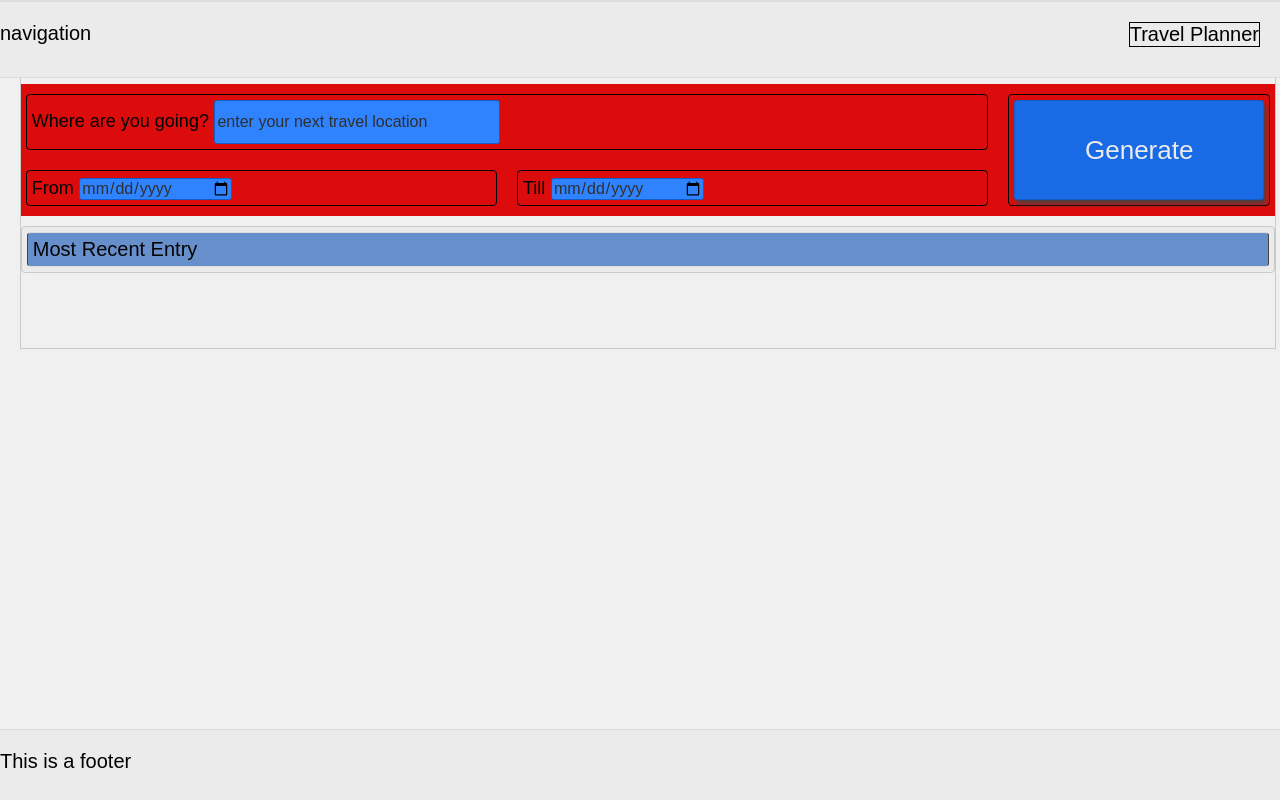
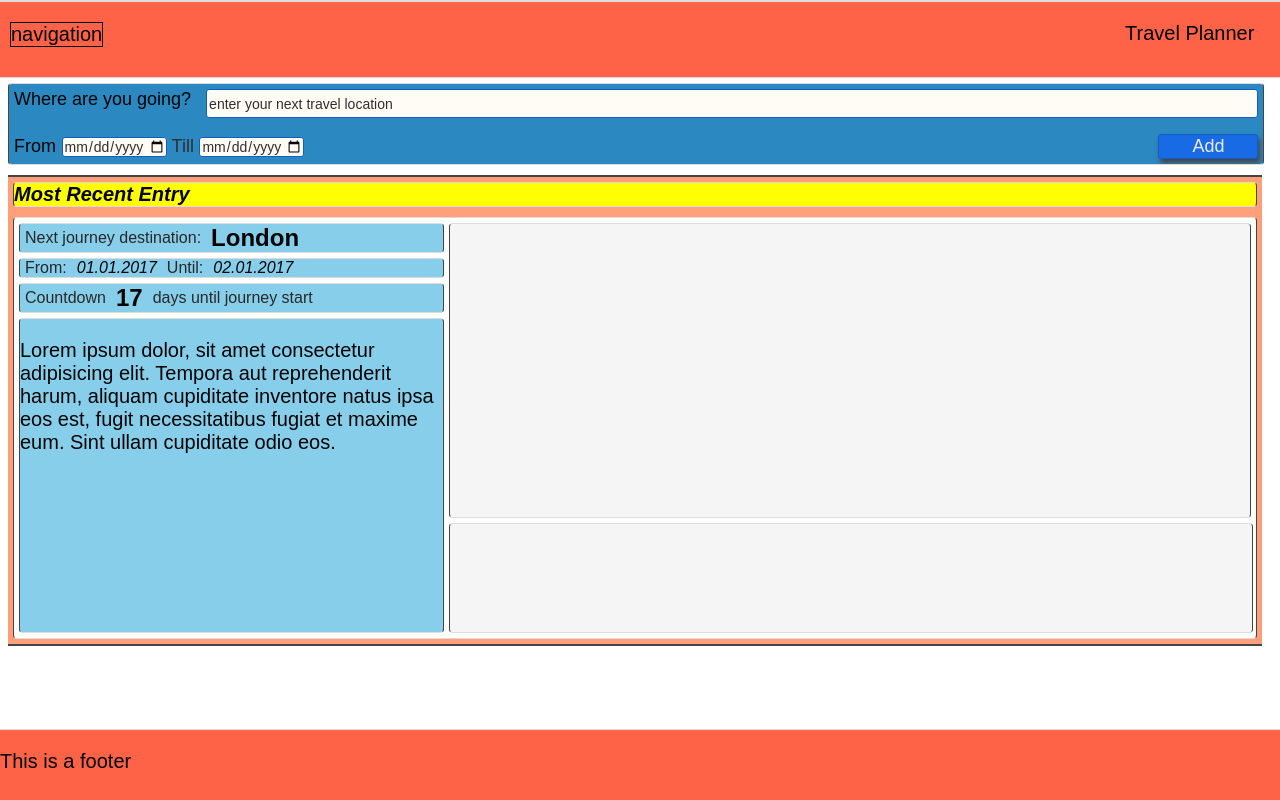
Before and after one commit to Matschock/udacityCapstoneProject, a website built with webpack: page src/client/views/index.html in a window 1280 px wide. Built offline with nearby package versions, Linux system fonts and the light colour scheme.

Commit message:
styleupdate + dynamicPageElements update  + app.js update to fit new html elements

```diff
--- a/src/client/index.js
+++ b/src/client/index.js
@@ -8,7 +8,8 @@ import { toggleNavbar } from './js/dynamicPageElements'
 import './styles/base.scss'
 import './styles/header.scss'
 import './styles/structure.scss'
-// import './styles/form.scss'
+import './styles/navbar.scss'
+import './styles/travelcard.scss'
 // import './styles/footer.scss'
 
 //
@@ -23,6 +24,6 @@ export {
 console.log("From client side index.js: we are here");
 
 // Event listener for button
-document.getElementById('generate').addEventListener('click', handleNewLocationSubmit);
+document.getElementById('add').addEventListener('click', handleNewLocationSubmit);
 // Event listener for navbar
 document.getElementById('navbarview').addEventListener('click', toggleNavbar);
--- a/src/client/styles/base.scss
+++ b/src/client/styles/base.scss
@@ -1,145 +1,24 @@
 body{
-    background: rgb(240,240,240);
+    //background: rgb(240,240,240);
+    background: white;
     font-family: -apple-system, BlinkMacSystemFont, sans-serif;
-    display: grid;
     width: 100vw;
-    height: 100%;
-    grid-auto-rows: minmax(150px, auto);
-    /* grid-template-columns:  */
-    height:auto; /*100vh;*/
-    background: rgb(240,240,240);
+    //height: 100vh;
     color: #040404;
     justify-content: center;
-    grid-gap: 1em;
     font-size: 20px;
     font-family: 'Oswald', sans-serif;
+    //overflow: hidden;
 }
 
 .holder{
-    margin: 5px;
-    padding: 5px;
     border-radius: 4px;
     border: 1px solid #444;
     border-top: 1px solid rgb(220, 220, 220);
     border-bottom: 1px solid rgb(220, 220, 220);
 }
 
-.entry{
-    background: #2360bda8;
-}
-
-#entryHolder{
-
-}
-
-#date{
-
-}
-
-#temp{
-
-}
-
-#content{
-
-}
-
-.title{
-
-}
-
-.location{
-    grid-area: loc;
-    border: 1px solid black;
-}
-
-.startdate{
-    grid-area: sd;
-    border: 1px solid black;
-}
-
-.enddate{
-    grid-area: ed;
-    border: 1px solid black;
-}
-
-.bGenerate{
-    grid-area: bg;
-    border: 1px solid black;
-}
-
 /*  Basic Styling To Override Default For Basic HTML Elements */
-label{
-    // display:block;
-    font-size: 18px;
-}
-
-input{
-    // display:block;
-    height: 40px;
-    width: 280px;
-    background:#3083ff;
-    color: #2f2f2f;
-    font-size: 16px;
-    font-family: 'Oswald', sans-serif;
-    border: 1px solid #145cc8;
-    border-radius: 3px;
-}
-
-button{
-    width: 250px;
-    height: 100px;
-    background: #186ae5;
-    color: #ebebeb;
-    font-size: 26px;
-    font-family: 'Oswald', sans-serif;
-    border: none;
-    border: 1px solid #145cc8;
-    border-radius: 3px;
-    box-shadow: 2px 4px 5px #444;
-}
 h1{
     font-size: 36px;
 }
-
-textarea{
-    background:#22b2da;
-    color: #2f2f2f;
-    font-size: 16px;
-    font-family: 'Oswald', sans-serif;
-}
-/* Reset style for HTML element on active to have no border*/
-input:focus,
-select:focus,
-textarea:focus,
-button:focus {
-    outline: none;
-}
-/* Style for Placeholder Text*/
-::placeholder { /* Firefox, Chrome, Opera */
-    color: #2f2f2f;
-    font-family: 'Oswald', sans-serif;
-
-}
-
-:-ms-input-placeholder { /* Internet Explorer 10-11 */
-    color: #2f2f2f;
-    font-family: 'Oswald', sans-serif;
-
-}
-
-::-ms-input-placeholder { /* Microsoft Edge */
-    color: #2f2f2f;
-    font-family: 'Oswald', sans-serif;
-
-}
-
-#startdate{
-    width: 150px;
-    height: auto;
-}
-
-#enddate{
-    width: 150px;
-    height: auto;
-}
--- a/src/client/styles/header.scss
+++ b/src/client/styles/header.scss
@@ -1,32 +1,30 @@
 .headercontainer{
     display: grid;
-    width: 100%;
+    width: 98%;
     height: auto;
     grid-template-columns: auto 1fr auto;
     grid-template-rows: auto ;
     grid-template-areas:
-    "nav" "space" "head" ;
+    "nav space head" ;
     grid-gap: 10px;
     z-index: 1;
     margin-top: 10px;
     padding-top: 10px;
 }
 
-.navbarview{
-    margin-left: 5px;
+#navbarview{
+    margin-left: 10px;
     border: 1px solid black;
+    grid-area: nav;
+}
+
+#space{
+    grid-area: space;
 }
 
 .headline{
-    margin-right: 20px;
     border: 1px solid black;
-}
-
-.fadeOut{
-    visibility: hidden;
-}
-.fadeIn{
-    visibility: visible;
+    grid-area: head;
 }
 
 a {
--- /dev/null
+++ b/src/client/styles/navbar.scss
@@ -0,0 +1,120 @@
+.grid-navbar{
+    display: grid;
+    width: 100%;
+    grid-template-columns: auto auto 1fr auto;
+    grid-template-rows: auto auto;
+    grid-template-areas:
+    "loc loc loc loc"
+    "sdate edate . but";
+    grid-gap: 5px;
+    z-index: 1;
+}
+
+#location{
+    grid-area: loc;
+    display: grid;
+    width: 100%;
+    grid-template-columns: auto 1fr;
+    grid-template-rows: auto;
+    grid-template-areas:
+    "locLbl locInp";
+    grid-gap: 5px;
+    z-index: 1;
+}
+
+#locationlabel{
+    grid-area: locLbl;
+    margin:5px;
+}
+
+#locationinput{
+    grid-area: locInp;
+    height: 25px;
+    margin:5px;
+}
+
+#bAdd{
+    grid-area: but;
+}
+
+#startdate{
+    grid-area: sdate;
+    margin-left: 5px;
+}
+
+#startdatelabel{
+}
+
+#startdateinput{
+}
+
+#enddate{
+    grid-area: edate;
+}
+
+#enddatelabel{
+    color: #2f2f2f;
+}
+
+#enddateinput{
+}
+
+button{
+    margin-right: 5px;
+    width: 100px;
+    height: 25px;
+    background: #186ae5;
+    color: #ebebeb;
+    font-size: 18px;
+    font-family: 'Oswald', sans-serif;
+    border: none;
+    border: 1px solid #145cc8;
+    border-radius: 3px;
+    box-shadow: 2px 4px 5px #444;
+}
+
+input{
+    background:#fffcf5;
+    color: #2f2f2f;
+    font-size: 14px;
+    font-family: 'Oswald', sans-serif;
+    border: 1px solid #145cc8;
+    border-radius: 3px;
+}
+
+label{
+    // display:block;
+    font-size: 18px;
+}
+
+/* Reset style for HTML element on active to have no border*/
+input:focus,
+select:focus,
+textarea:focus,
+button:focus {
+    outline: none;
+}
+
+/* Style for Placeholder Text*/
+::placeholder { /* Firefox, Chrome, Opera */
+    color: #2f2f2f;
+    font-family: 'Oswald', sans-serif;
+}
+
+::placeholder { /* Firefox, Chrome, Opera */
+    color: #2f2f2f;
+    font-family: 'Oswald', sans-serif;
+
+}
+
+:-ms-input-placeholder { /* Internet Explorer 10-11 */
+    color: #2f2f2f;
+    font-family: 'Oswald', sans-serif;
+
+}
+
+::-ms-input-placeholder { /* Microsoft Edge */
+    color: #2f2f2f;
+    font-family: 'Oswald', sans-serif;
+
+}
--- a/src/client/styles/structure.scss
+++ b/src/client/styles/structure.scss
@@ -4,53 +4,60 @@ header {
     height: 75px;
     top: 0;
     left:0;
-    background: rgb(235,235,235);
+    //background: rgb(235,235,235);
+    background: tomato;
     z-index: 2;
     color: black;
     border-bottom: 1px solid rgb(220, 220, 220);
     border-top: 2px solid rgb(220, 220, 220);
 }
 
-main{
-    display: grid;
-    width: 98vw;
-    grid-template-columns: 100%;
-    grid-template-rows: auto auto;
-    grid-template-areas:
-    "nb"
-    "tc";
-    grid-gap: 10px;
-    z-index: 1;
+#main{
     padding-top: 75px;
     padding-bottom: 75px;
     justify-content: center;
-    border: 1px solid rgb(202, 202, 202);
+    // border: 1px solid rgb(202, 202, 202);
+}
+
+.grid-full{
+    display: grid;
+    width: 98vw;
+    grid-template-columns: repeat(2,1fr);
+    grid-template-rows: auto minmax(100px, auto);
+    grid-template-areas:
+    "n n"
+    "t t";
+    grid-gap: 10px;
+    z-index: 1;
 }
 
 #navbar{
-    grid-area: nb;
-    background: rgb(221, 12, 12);
-    display: grid;
-    width: 100%;
-    grid-template-columns: 1fr 1fr auto;
-    grid-template-rows: auto auto;
-    grid-template-areas:
-    "loc loc bg"
-    "sd ed bg";
-    grid-gap: 10px;
-    z-index: 1;
-    padding-top: 5px;
-    padding-bottom: 5px;
-    justify-content: center;
+    grid-area: n;
+    transition: height 1s;
+    overflow: hidden;
+    background: rgb(44, 136, 193);
 }
 
-.travelcard{
-    grid-area: tc;
-    background: rgb(235,235,235);
-    border-top: 1px solid rgb(220, 220, 220);
-    border-bottom: 1px solid rgb(220, 220, 220);
-    border-radius: 4px;
-    border: 1px solid rgb(202, 202, 202);
+.fadeOut{
+    height: 0px;
+    border:none;
+    padding: 0px;
+}
+.fadeIn{
+    height: 80px;
+}
+
+#travelplan{
+    grid-area: t;
+    background: lightsalmon;
+    border-top: 2px solid #444;
+    border-bottom: 2px solid #444;
+    //border-radius: 4px;
+    //border: 1px solid rgb(202, 202, 202);
+    //border: none;
+    display: flex;
+    flex-direction: column;
+    padding: 5px;
 }
 
 footer{
@@ -59,7 +66,8 @@ footer{
     height: 75px;
     bottom: -5px;
     left:0;
-    background: rgb(235,235,235);
+    //background: rgb(235,235,235);
+    background: tomato;
     z-index: 2;
     color: black;
     border-top: 1px solid rgb(220, 220, 220);
@@ -67,16 +75,16 @@ footer{
 }
 
 @media (min-width:800px) {
-    .main{
-        grid-template-columns: 300px 1fr;
-        grid-template-rows: auto;
-        grid-template-areas:
-        "nb tc";
-    }
-    .navbar{
-        // margin: 5px;
-    }
-    .travelcard{
-        // margin: 5px;
-    }
+    // .main{
+    //     grid-template-columns: 300px 1fr;
+    //     grid-template-rows: auto;
+    //     grid-template-areas:
+    //     "nb tc";
+    // }
+    // .navbar{
+    //     // margin: 5px;
+    // }
+    // .travelcard{
+    //     // margin: 5px;
+    // }
 }
--- /dev/null
+++ b/src/client/styles/travelcard.scss
@@ -0,0 +1,114 @@
+.heading{
+    background: yellow;
+    margin-bottom: 10px;
+    font-size: 20px;
+    font-weight: bold;
+    font-style: italic;
+}
+
+#travelcard{
+    background: white;
+    padding: 5px;
+}
+
+.grid-travelcard{
+    display: grid;
+    width: 99%;
+    grid-template-columns: auto 1fr;
+    grid-template-rows: auto auto auto minmax(200px, auto) 110px;
+    grid-template-areas:
+    "title picture"
+    "dates picture"
+    "counter picture"
+    "content picture"
+    "content weather";
+    grid-gap: 5px;
+    z-index: 1;
+}
+
+#title{
+    grid-area: title;
+    display: flex;
+    flex-wrap: wrap;
+    flex-direction: row;
+    background: skyblue;
+}
+#title > div {
+    margin: auto;
+    margin-right: 5px;
+    margin-left: 5px;
+}
+.label{
+    font-size: 0.8em;
+    color: rgb(40, 40, 40);
+
+}
+#traveldestination{
+    font-weight: bold;
+    font-size: 1.2em;
+}
+
+#dates{
+    grid-area: dates;
+    display: flex;
+    flex-direction: row;
+    background: skyblue;
+}
+#dates > div{
+    margin: auto;
+    margin-right: 5px;
+    margin-left: 5px;
+}
+#datefrom{
+    font-style: italic;
+    font-size: 0.8em;
+}
+#dateuntil{
+    font-style: italic;
+    font-size: 0.8em;
+}
+
+#counter{
+    grid-area: counter;
+    display: flex;
+    flex-direction: row;
+    background: skyblue;
+}
+#counter > div{
+    margin: auto;
+    margin-right: 5px;
+    margin-left: 5px;
+}
+#countdown{
+    font-weight: bold;
+    font-size: 1.2em;
+}
+
+#weather{
+    grid-area: weather;
+    width: 100%;
+    display: flex;
+    flex-direction: row;
+    justify-content: center;
+    background-color: whitesmoke;
+}
+
+#content{
+    grid-area: content;
+    background: skyblue;
+}
+
+#picture{
+    grid-area: picture;
+    width: 800px;
+    background: whitesmoke;
+}
+
+.weather-item{
+    border-radius: 4px;
+    border: 1px solid #444;
+    border-top: 1px solid rgb(220, 220, 220);
+    border-bottom: 1px solid rgb(220, 220, 220);
+    height: 100px;
+    margin: auto;
+}
--- a/src/client/views/index.html
+++ b/src/client/views/index.html
@@ -15,43 +15,63 @@
       <div id="navbarview">
         <a href="" onclick="return false;">navigation</a>
       </div>
-      <div></div>
-      <div class="headline">
+      <div id="space"></div>
+      <div id="headline">
           Travel Planner
       </div>
     </div>
   </header>
 
   <!-- MAIN_GRID -->
-  <main>
+  <main id="main" class="grid-full">
     <!-- NAV_BAR -->
-    <div id="navbar" class="fadeIn">
-      <div class ="holder location">
-        <label for="loc">Where are you going?</label>
-        <input type="text" id="loc" placeholder="enter your next travel location">
+    <div id="navbar" class="holder fadeIn grid-navbar">
+      <div id="location">
+        <label for="location" id="locationlabel">Where are you going?</label>
+        <input type="text" id="locationinput" placeholder="enter your next travel location">
       </div>
-      <div class ="holder startdate">
-        <label for="startdate">From</label>
-        <input type= "date" id="startdate" min="2022-06-01" max="2030-07-01"></textarea>
+      <div id="startdate">
+        <label for="startdate" id="startdatelabel">From</label>
+        <input type= "date" id="startdateinput" min="2022-06-01" max="2030-07-01">
       </div>
-      <div class ="holder enddate">
-        <label for="enddate">Till</label>
-        <input type= "date" id="enddate" min="2022-06-01" max="2030-07-01"></textarea>
+      <div id="enddate">
+        <label for="enddate" id="enddatelabel">Till</label>
+        <input type= "date" id="enddateinput" min="2022-06-01" max="2030-07-01">
       </div>
-      <div class = "holder bGenerate">
-        <button id="generate" type = "submit"> Generate </button>
+      <div id="bAdd">
+        <button id="add" type = "submit"> Add </button>
       </div>
     </div>
     <!-- TRAVEL_PLAN  -->
-    <div class = "travelcard">
-      <div class ="holder entry">
-        <div class = "title">Most Recent Entry</div>
-        <div id = "entryHolder">
-          <div id = "date"></div>
-          <div id = "temp"></div>
-          <div id = "content"></div>
-          <div id = "image"></div>
+    <div id="travelplan">
+      <div class="heading holder">Most Recent Entry</div>
+      <div id="travelcard" class="holder grid-travelcard">
+        <div id="title" class="holder">
+          <div class="label">Next journey destination: </div>
+          <div id="traveldestination">London</div>
         </div>
+        <div id="dates" class="holder">
+          <div class="label">From:</div>
+          <div id="datefrom">01.01.2017</div>
+          <div class="label">Until:</div>
+          <div id="dateuntil">02.01.2017</div>
+        </div>
+        <div id="counter" class="holder">
+          <div class="label"><span>Countdown</span></div>
+          <div id="countdown">17</div>
+          <div class="label"> days until journey start</div>
+        </div>
+        <div id="weather" class="holder">
+          <!-- <div class="weather-item">Temp: 17C</div>
+          <div class="weather-item">Temp: 17C</div>
+          <div class="weather-item">Temp: 17C</div>
+          <div class="weather-item">Temp: 17C</div>
+          <div class="weather-item">Temp: 17C</div> -->
+        </div>
+        <div id="content" class="holder">
+          <p>Lorem ipsum dolor, sit amet consectetur adipisicing elit. Tempora aut reprehenderit harum, aliquam cupiditate inventore natus ipsa eos est, fugit necessitatibus fugiat et maxime eum. Sint ullam cupiditate odio eos.</p>
+        </div>
+        <div id="picture" class="holder"></div>
       </div>
     </div>
   </main>
```
Also changed, not shown: src/client/js/app.js (+18 -5 lines), src/client/js/dynamicPageElements.js (+18 -0 lines).
